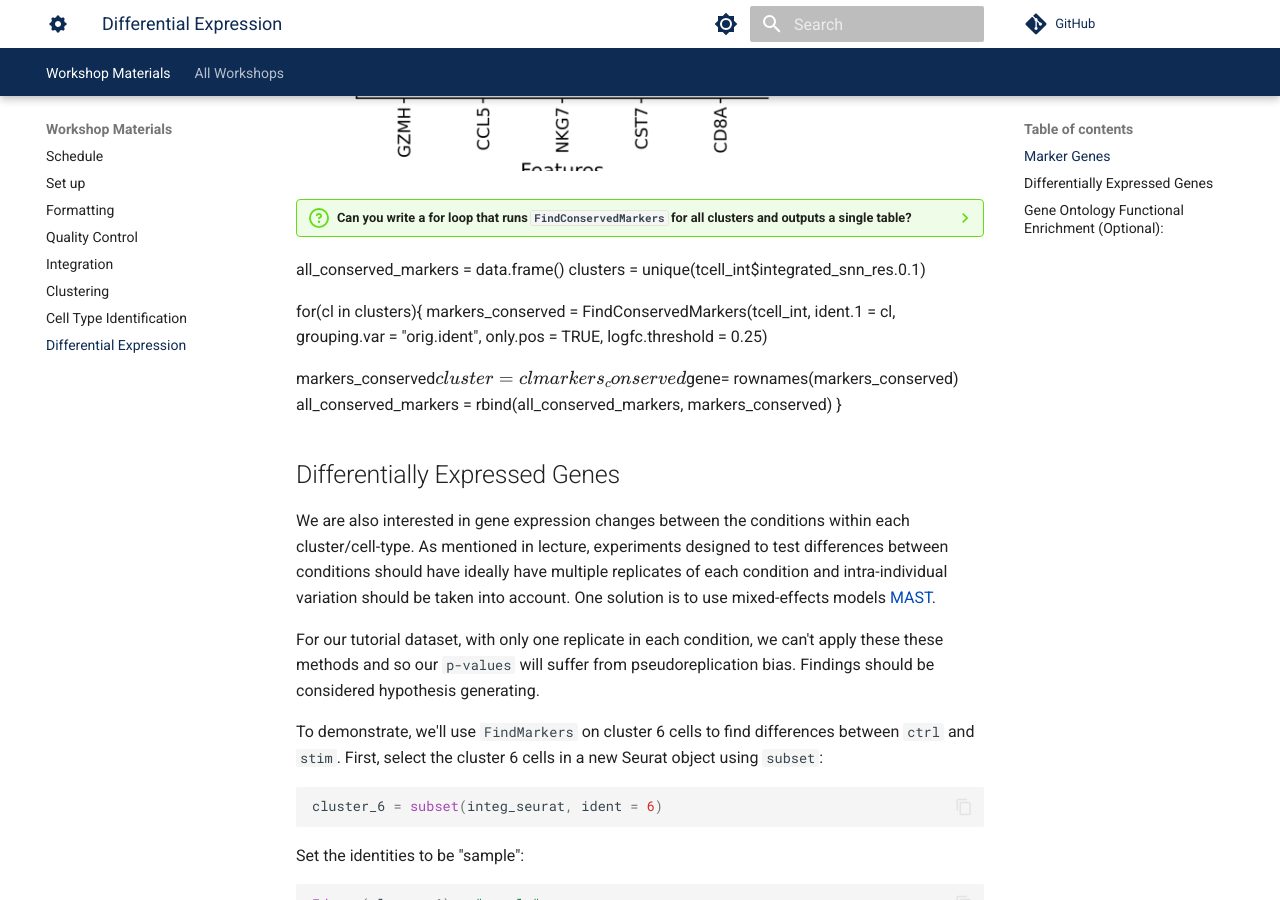
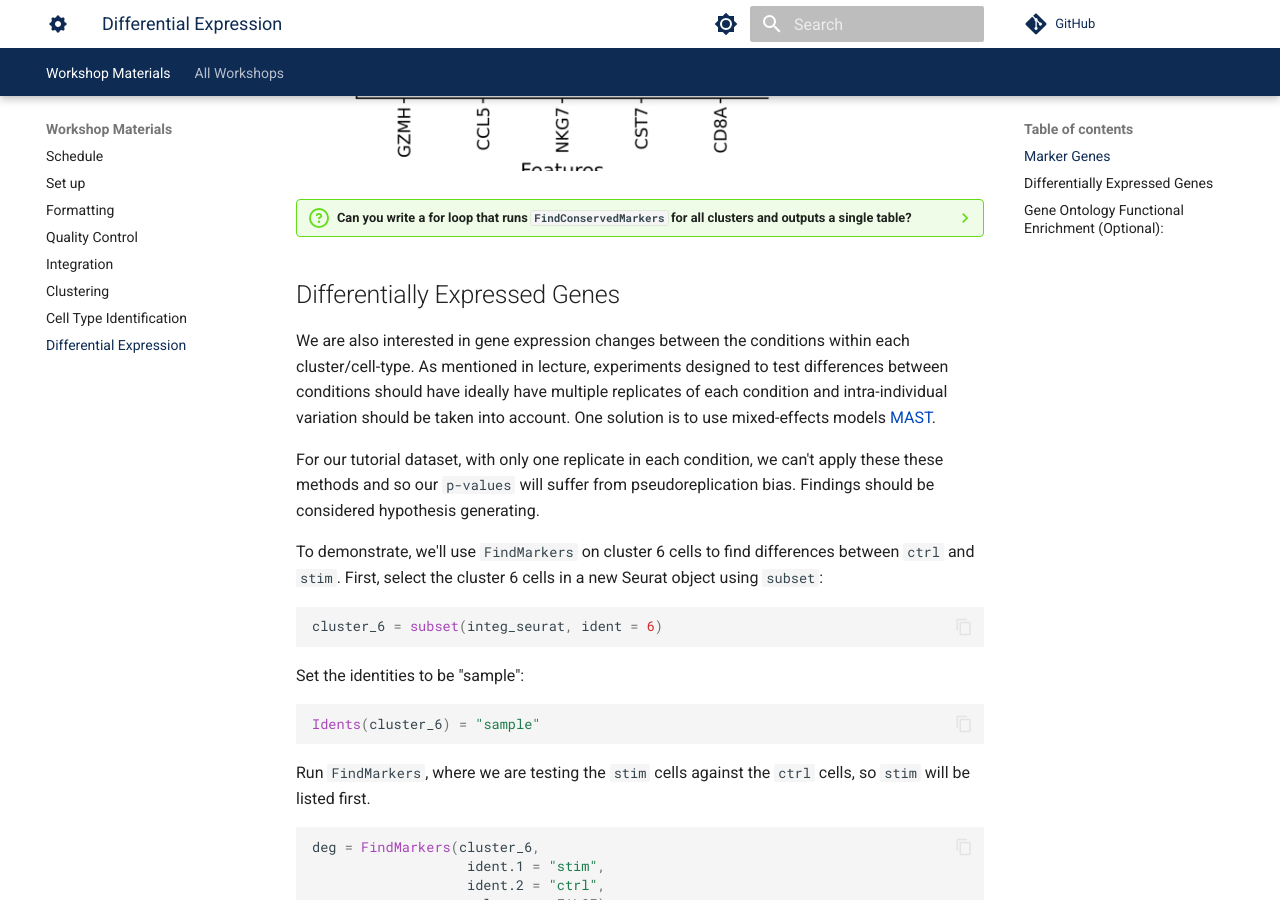
Before and after one commit to best-tufts/intro_to_single_cell_rnaseq, an MkDocs documentation site: the page built from docs/intro_to_single_cell_rnaseq/07_differential_expression.md, in a window 1280 px wide and 900 px high, scrolled down 3918 px. Built offline with MkDocs 1.6.1 and Material for MkDocs 9.7.7, drawn with Linux system fonts in a browser that asks for light colours; comment, search, counter and statistics services are not loaded; some of the changed text lies outside the part shown.

Commit message:
final day 2

```diff
--- a/docs/intro_to_single_cell_rnaseq/07_differential_expression.md
+++ b/docs/intro_to_single_cell_rnaseq/07_differential_expression.md
@@ -135,21 +135,6 @@ DotPlot(integ_seurat, features=markers_6_top5$gene) +
 
 
 ??? question "Can you write a for loop that runs `FindConservedMarkers` for all clusters and outputs a single table?"
-    -Answer
-all_conserved_markers = data.frame()
-clusters = unique(tcell_int$integrated_snn_res.0.1)
-
-for(cl in clusters){
-  markers_conserved = FindConservedMarkers(tcell_int,
-                                           ident.1 = cl,
-                                           grouping.var = "orig.ident",
-                                           only.pos = TRUE,
-                                           logfc.threshold = 0.25)
-
-  markers_conserved$cluster = cl
-  markers_conserved$gene= rownames(markers_conserved)
-  all_conserved_markers = rbind(all_conserved_markers, markers_conserved)
-}
 
 ## Differentially Expressed Genes
 
```
Also changed, not shown: other parts of docs/intro_to_single_cell_rnaseq/07_differential_expression.md (+2 -2 lines).
